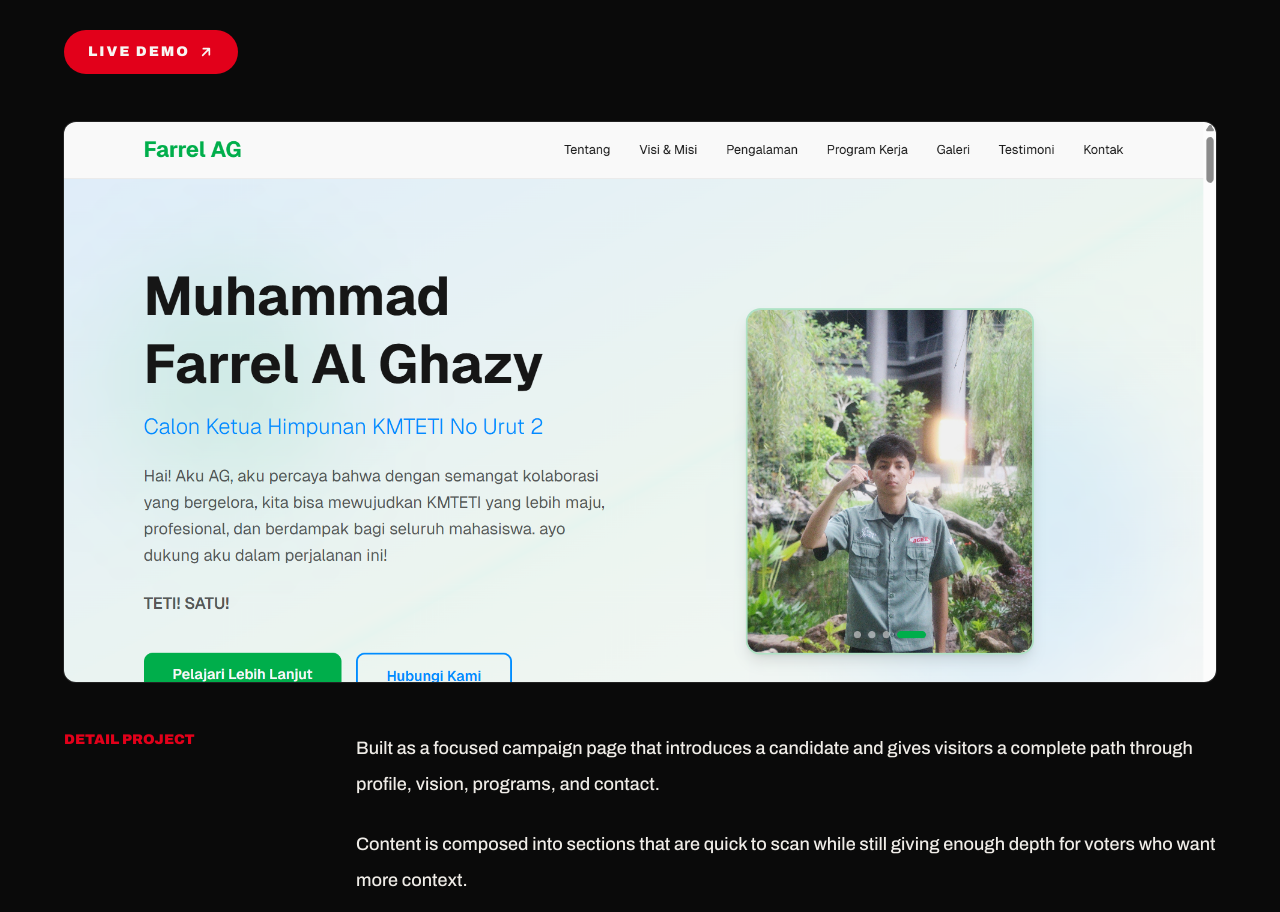
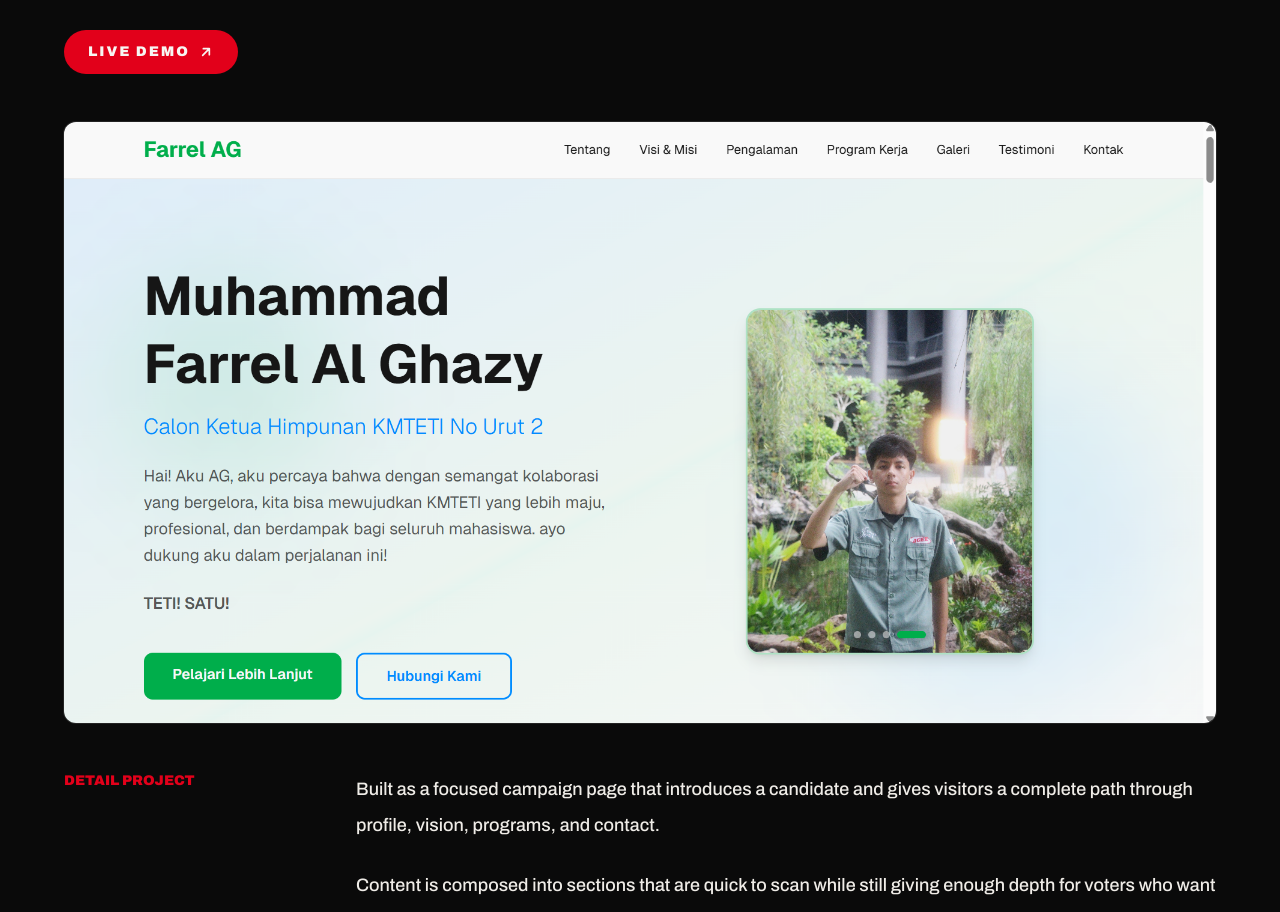
Before and after one commit to Yeypayeyy/Porto-Web, a Next.js app: page /projects/campaign-web in a window 1280 px wide. Shown: the part 420-1332 px from the top of the page. Built offline with nearby package versions, Linux system fonts and the light colour scheme.

Commit message:
style: show project screenshots uncropped

```diff
--- a/src/app/(site)/projects/[slug]/page.tsx
+++ b/src/app/(site)/projects/[slug]/page.tsx
@@ -100,16 +100,15 @@ export default async function ProjectDetailPage({
 
           <div className="mt-12 overflow-hidden rounded-[12px] bg-[#050706] ring-1 ring-white/10">
             {project.image ? (
-              <div className="relative min-h-[320px] md:min-h-[560px]">
               <Image
                 src={project.image}
                 alt={`${project.title} preview`}
-                  fill
+                width={1600}
+                height={1000}
                 preload
                 sizes="(min-width: 768px) 1100px, calc(100vw - 2.5rem)"
-                  className="object-cover object-top"
+                className="block h-auto w-full"
               />
-              </div>
             ) : (
               <div className="project-preview-grid relative min-h-[320px]">
                 <div className="absolute inset-x-8 top-1/2 -translate-y-1/2 text-center text-4xl font-black leading-tight text-white/20 md:text-6xl">
--- a/src/app/(site)/projects/page.tsx
+++ b/src/app/(site)/projects/page.tsx
@@ -47,12 +47,12 @@ export default function ProjectsPage() {
                       height={900}
                       sizes="(min-width: 768px) 50vw, 100vw"
                       preload={index === 0}
-                      className="aspect-[4/3] w-full object-cover transition-transform duration-700 ease-out group-hover:scale-[1.04]"
+                      className="aspect-[16/10] w-full object-contain transition-transform duration-700 ease-out group-hover:scale-[1.04]"
                     />
                   ) : (
                     <div
                       aria-hidden="true"
-                      className="project-preview-grid flex aspect-[4/3] w-full items-center justify-center p-6 text-center text-3xl font-black text-white/20"
+                      className="project-preview-grid flex aspect-[16/10] w-full items-center justify-center p-6 text-center text-3xl font-black text-white/20"
                     >
                       {project.title}
                     </div>
```
Lines whose indentation alone changed are shown as unchanged.
